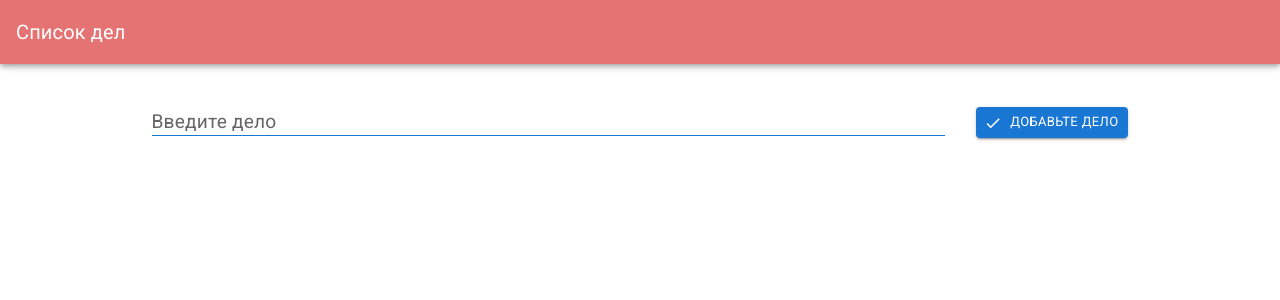
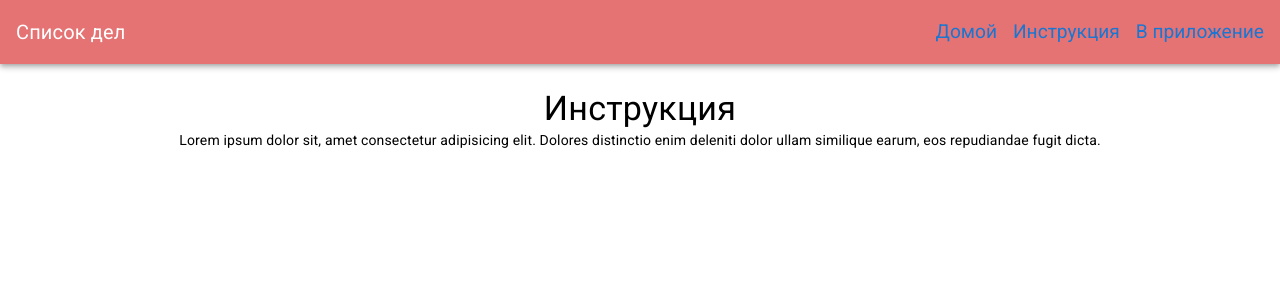
Before and after one commit to OlegLuppov/TO-DO-on-React, a React app: page /about in a window 1280 px wide. Shown: the top 300 px of the page. Built offline with nearby package versions, Linux system fonts and the light colour scheme.

Commit message:
Add links to HomePage, Instruction , App with react-router-dom

```diff
--- a/src/components/AppTodo.tsx
+++ b/src/components/AppTodo.tsx
@@ -1,71 +1,20 @@
-import React, { useEffect } from 'react'
-import { useAppDispatch, useAppSelector } from '../store/hooks'
-import { Box, Button } from '@mui/material'
-import CheckIcon from '@mui/icons-material/Check'
+import React from 'react'
+import { BrowserRouter, Routes, Route, redirect } from 'react-router-dom'
+
 import { HeaderTodo } from './HeaderTodo'
-import { InputField } from './TodoInputField'
-import { TodoList } from './TodoList'
-import { addTodo, changeValue } from '../store/slice'
-import { Todo } from '../store/slice'
-import { saveToLocalStorage, getLocalStorage } from '../TodolocalStorage/localeStorage'
+import { TodosPage } from '../pages/TodosPage'
+import { AboutPage } from '../pages/AboutPage'
+import { Home } from '../pages/HomePage'
 
 export const AppTodo: React.FC = () => {
-  const value = useAppSelector((state) => state.todos.value)
-  const list = useAppSelector((state) => state.todos.list)
-
-  const dispatch = useAppDispatch()
-
-  useEffect(() => {
-    const saved = getLocalStorage('My todos') as Todo[]
-    dispatch(addTodo(saved))
-  }, [])
-
-  useEffect(() => {
-    saveToLocalStorage('My todos', list)
-  }, [list])
-
-  const newList = {
-    value: value,
-    id: new Date().getMilliseconds(),
-    completed: false,
-    decoration: 'none',
-  }
-
-  const inputChangeHandler = (e: React.ChangeEvent<HTMLInputElement>) => {
-    dispatch(changeValue(e.target.value))
-  }
-
-  const addTodoHandler = () => {
-    dispatch(addTodo([newList, ...list]))
-    dispatch(changeValue(''))
-  }
-
-  const keyPressHandler = (e: React.KeyboardEvent) => {
-    if (e.key === 'Enter') {
-      dispatch(addTodo([newList, ...list]))
-      dispatch(changeValue(''))
-    }
-  }
-
   return (
-    <>
+    <BrowserRouter>
       <HeaderTodo />
-      <Box
-        sx={{
-          p: '1rem',
-          width: '80%',
-          display: 'flex',
-          flexWrap: 'wrap',
-          justifyContent: ' space-around',
-          ['@media (min-height:600px)']: { gap: '1rem' },
-        }}
-      >
-        <InputField value={value} onChange={inputChangeHandler} onKeyPress={keyPressHandler} />
-        <Button onClick={addTodoHandler} startIcon={<CheckIcon />} variant="contained" size="small" sx={{ mt: '1.2rem' }}>
-          добавьте дело
-        </Button>
-      </Box>
-      <TodoList todos={list} />
-    </>
+      <Routes>
+        <Route element={<Home />} path="home" />
+        <Route element={<AboutPage />} path="about" />
+        <Route element={<TodosPage />} path="todos" />
+      </Routes>
+    </BrowserRouter>
   )
 }
--- a/src/components/HeaderTodo.tsx
+++ b/src/components/HeaderTodo.tsx
@@ -1,12 +1,37 @@
 import React from 'react'
-import { AppBar, Typography } from '@mui/material'
+import { NavLink } from 'react-router-dom'
+import { AppBar, Typography, List, ListItem } from '@mui/material'
 
 export const HeaderTodo: React.FC = () => {
   return (
-    <AppBar position="static" sx={{ background: '#e57373', p: '1rem' }}>
+    <AppBar
+      position="static"
+      sx={{
+        background: '#e57373',
+        p: '1rem',
+        flexDirection: 'row',
+        alignItems: 'center',
+        justifyContent: 'space-between',
+      }}
+    >
       <Typography variant="h6" color="inherit" component="span">
         Список дел
       </Typography>
+      <List>
+        <ListItem
+          sx={{
+            display: 'flex',
+            flexWrap: 'wrap',
+            gap: '1rem',
+            padding: '0',
+            ['@media (max-width:600px)']: { flexDirection: 'column' },
+          }}
+        >
+          <NavLink to={'/home'}>Домой</NavLink>
+          <NavLink to={'/about'}>Инструкция</NavLink>
+          <NavLink to={'/todos'}>В приложение</NavLink>
+        </ListItem>
+      </List>
     </AppBar>
   )
 }
--- /dev/null
+++ b/src/pages/AboutPage.tsx
@@ -0,0 +1,22 @@
+import React from 'react'
+import { Box, Typography } from '@mui/material'
+
+export const AboutPage: React.FC = () => {
+  return (
+    <Box
+      sx={{
+        display: 'flex',
+        flexDirection: 'column',
+        alignItems: 'center',
+        justifyContent: 'center',
+        padding: '1rem',
+      }}
+    >
+      <Typography variant="h4">Инструкция</Typography>
+      <Typography sx={{ textAlign: 'center' }} variant="body2">
+        Lorem ipsum dolor sit, amet consectetur adipisicing elit. Dolores distinctio enim deleniti
+        dolor ullam similique earum, eos repudiandae fugit dicta.
+      </Typography>
+    </Box>
+  )
+}
--- /dev/null
+++ b/src/pages/HomePage.tsx
@@ -0,0 +1,5 @@
+import React from 'react'
+
+export const Home: React.FC = () => {
+  return <div></div>
+}
--- /dev/null
+++ b/src/pages/TodosPage.tsx
@@ -0,0 +1,75 @@
+import React, { useEffect } from 'react'
+import { Box, Button } from '@mui/material'
+import CheckIcon from '@mui/icons-material/Check'
+import { InputField } from '../components/TodoInputField'
+import { TodoList } from '../components/TodoList'
+import { useAppDispatch, useAppSelector } from '../store/hooks'
+import { addTodo, changeValue } from '../store/slice'
+import { Todo } from '../store/slice'
+import { saveToLocalStorage, getLocalStorage } from '../TodolocalStorage/localeStorage'
+
+export const TodosPage: React.FC = () => {
+  const value = useAppSelector((state) => state.todos.value)
+  const list = useAppSelector((state) => state.todos.list)
+
+  const dispatch = useAppDispatch()
+
+  useEffect(() => {
+    const saved = getLocalStorage('My todos') as Todo[]
+    dispatch(addTodo(saved))
+  }, [])
+
+  useEffect(() => {
+    saveToLocalStorage('My todos', list)
+  }, [list])
+
+  const newList = {
+    value: value,
+    id: new Date().getMilliseconds(),
+    completed: false,
+    decoration: 'none',
+  }
+
+  const inputChangeHandler = (e: React.ChangeEvent<HTMLInputElement>) => {
+    dispatch(changeValue(e.target.value))
+  }
+
+  const addTodoHandler = () => {
+    dispatch(addTodo([newList, ...list]))
+    dispatch(changeValue(''))
+  }
+
+  const keyPressHandler = (e: React.KeyboardEvent) => {
+    if (e.key === 'Enter') {
+      dispatch(addTodo([newList, ...list]))
+      dispatch(changeValue(''))
+    }
+  }
+
+  return (
+    <React.Fragment>
+      <Box
+        sx={{
+          p: '1rem',
+          width: '80%',
+          display: 'flex',
+          flexWrap: 'wrap',
+          justifyContent: ' space-around',
+          ['@media (max-width:1000px)']: { gap: '1rem' },
+        }}
+      >
+        <InputField value={value} onChange={inputChangeHandler} onKeyPress={keyPressHandler} />
+        <Button
+          onClick={addTodoHandler}
+          startIcon={<CheckIcon />}
+          variant="contained"
+          size="small"
+          sx={{ mt: '1.2rem' }}
+        >
+          добавьте дело
+        </Button>
+      </Box>
+      <TodoList todos={list} />
+    </React.Fragment>
+  )
+}
--- a/src/scss/style.scss
+++ b/src/scss/style.scss
@@ -17,4 +17,15 @@ $backgroundButtoneDelete: red;
     font-family: $font;
     font-size: $fontSize;
 
+    a {
+        text-decoration: none;
+        color: #1976d2;
+        font-size: calc(18px + (20 - 18) * (100vw - 400px) / (1920 - 400));
+
+
+    }
+
+    a:active {
+        color: #1976d2;
+    }
 }
--- a/webpack.config.js
+++ b/webpack.config.js
@@ -13,6 +13,7 @@ module.exports = {
   },
   devServer: {
     port: 3000,
+    historyApiFallback: true,
   },
   plugins: [
     new HTMLWebpackPlugin({ template: './public/index.html' }),
```
Also changed, not shown: 1 other file (tests, documents, lock files or other folders).
